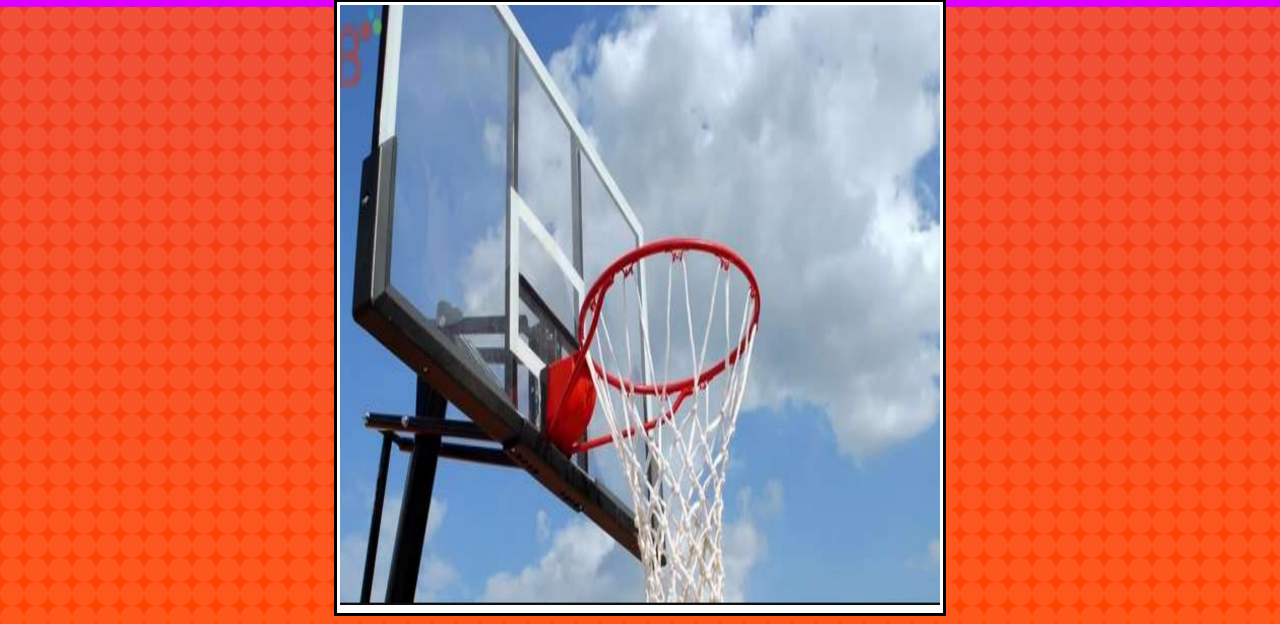
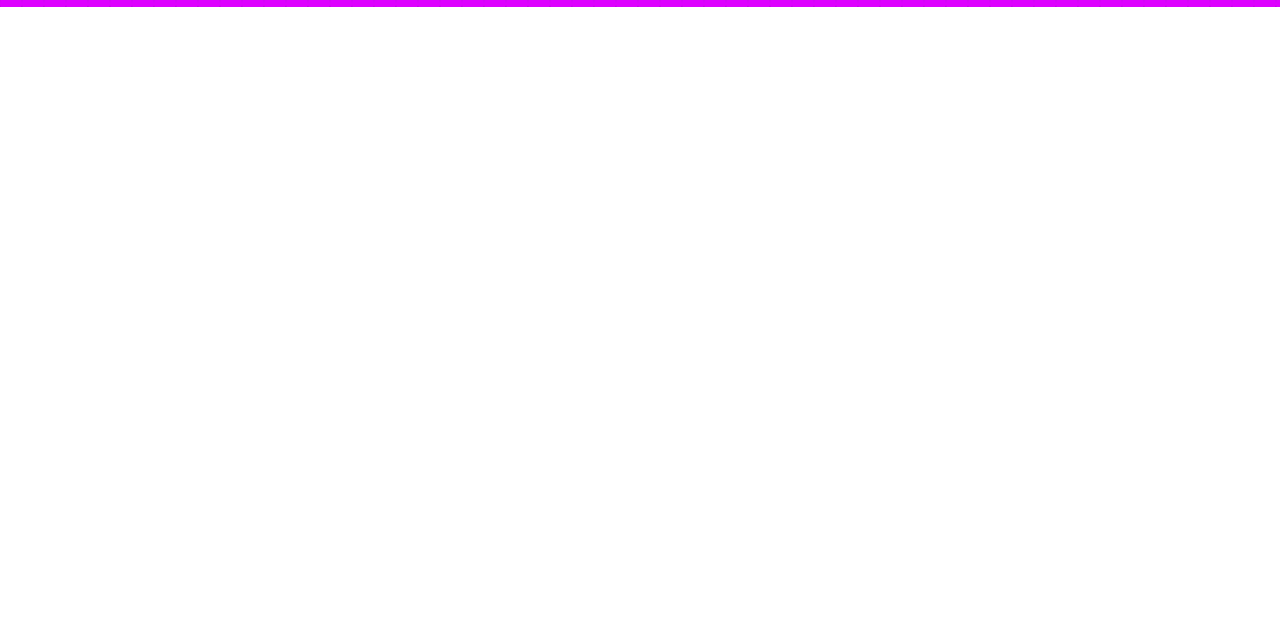
Before and after one commit to shidow346/GameLingua-aprende-ingles, a plain HTML site: page glosario.html in a window 1280 px wide. Shown: the part 4098-4722 px from the top of the page. After the commit the page ends 4105 px from the top, so only its background shows below. Drawn offline with Linux system fonts and the light colour scheme; a web font is replaced by a local one.

Commit message:
Update glosario.html

```diff
--- a/glosario.html
+++ b/glosario.html
@@ -216,11 +216,5 @@
         </div>
     </footer>
 
-    <center>
-            <table style="width: 600px; height: 600px;">
-        <td><img src="imagenes/foto1.jpg" style="width: 600px; height: 600px;"></td>
-    </table>
-    </center>
-
 </body>
 </html>
```
